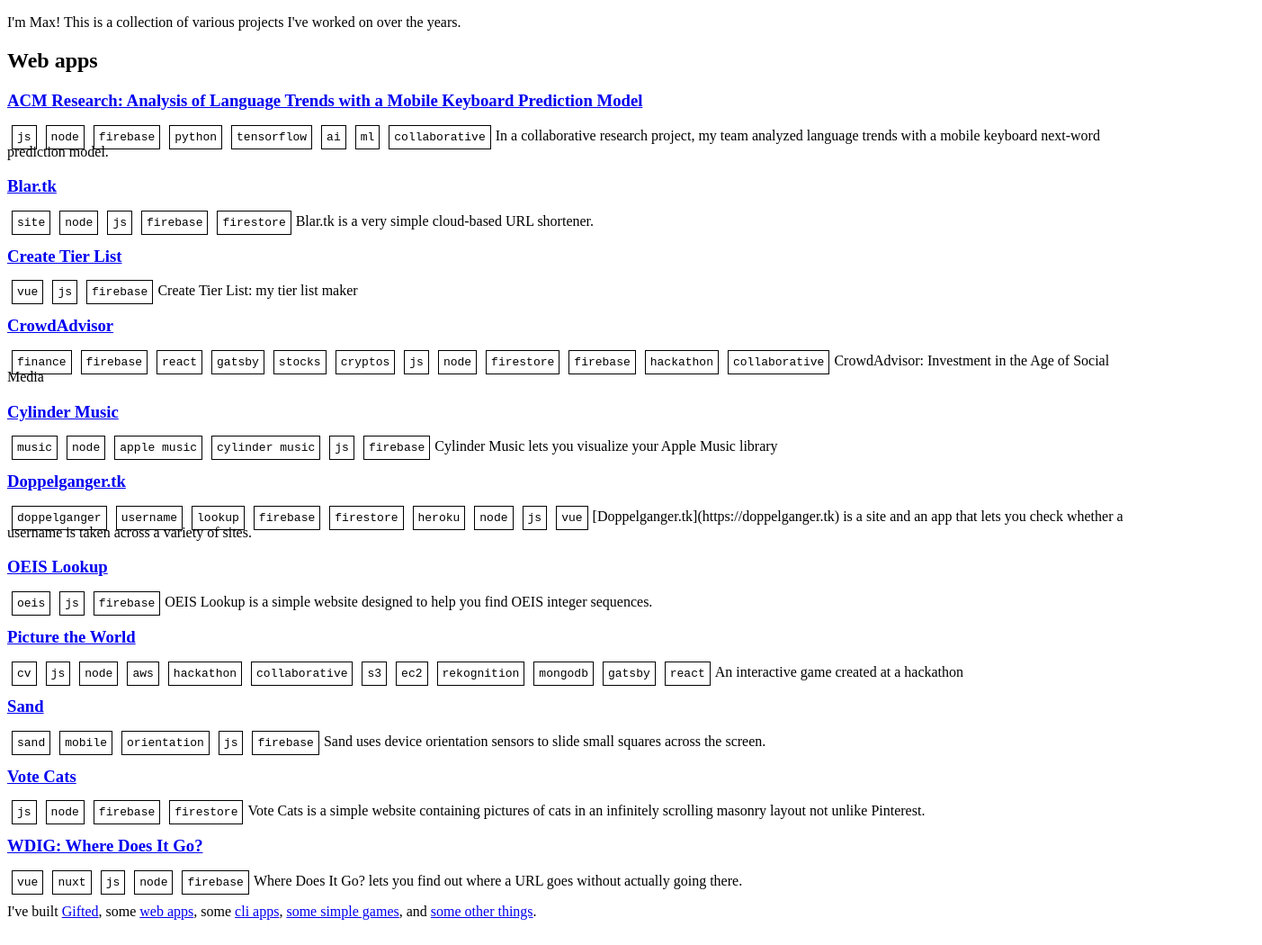
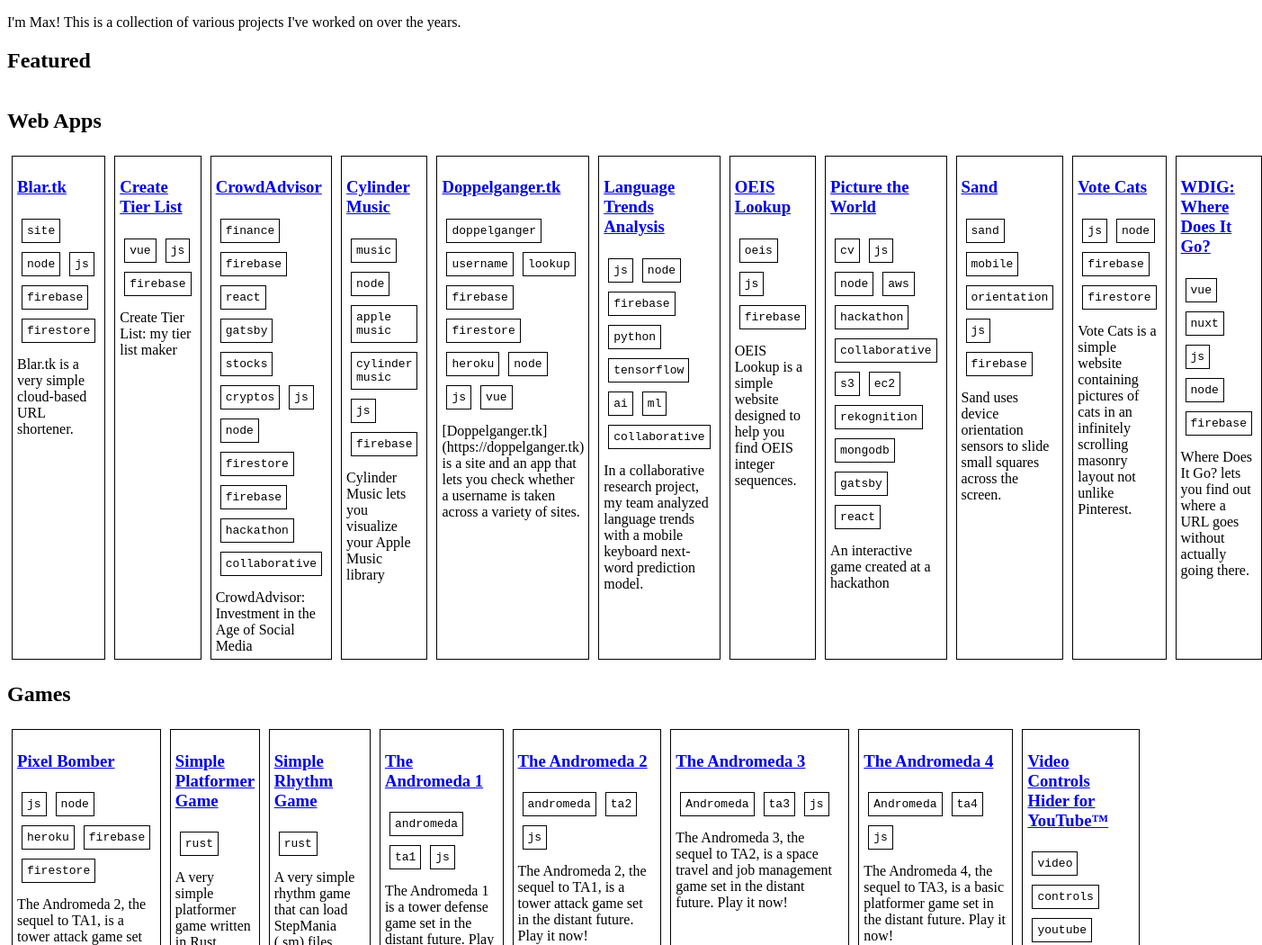
Before and after one commit to pmaxhogan/website, a Gatsby site: page / in a window 1280 px wide. Shown: the top 1050 px of the page at 90% size, 1403 px wide, since content can reach past the window. Built offline with nearby package versions, Linux system fonts and the light colour scheme; Gatsby itself is replaced by a stand-in of ours; some packages are replaced by stand-ins of ours.

Commit message:
Improve style

```diff
--- a/src/components/project-list.jsx
+++ b/src/components/project-list.jsx
@@ -1,5 +1,9 @@
 import * as React from "react"
 import Project from "./project";
+
+const listStyle = {
+    display: 'flex'
+};
 
 export default function ProjectList({list, filter}){
     if(!list) return null;
@@ -13,5 +17,7 @@
     }
 
 
-    return list.map(page => <Project key={Math.random()} link={page.node.slug} title={page.node.frontmatter.title} summary={page.node.frontmatter.summary} tags={page.node.frontmatter.tags.filter(tag => !filterTags.includes(tag))} />)
+    return <div style={listStyle}>
+        {list.map(page => <Project key={Math.random()} link={page.node.slug} title={page.node.frontmatter.title} summary={page.node.frontmatter.summary} tags={page.node.frontmatter.tags.filter(tag => !filterTags.includes(tag))} />)}
+    </div>
 }
--- a/src/components/project.jsx
+++ b/src/components/project.jsx
@@ -1,12 +1,24 @@
 import * as React from "react"
 import Tag from "./tag";
+
+const projectStyle = {
+    margin: 5,
+    padding: 5,
+    border: '1px solid black'
+}
+
+const tagsContainerStyle = {
+    margin: '10px 0',
+    display: 'flex',
+    flexWrap: 'wrap'
+}
 
 export default function Project(props){
     if(props.tags.includes("no-show")) return null;
 
-    return <div>
+    return <div style={projectStyle}>
         <a href={props.link}><h3>{props.title}</h3></a>
-            {props.tags.map(tag => <Tag key={Math.random()} name={tag} />)}
+        <div style={tagsContainerStyle}>{props.tags.map(tag => <Tag key={Math.random()} name={tag} />)}</div>
             {props.summary}
     </div>
 }
--- a/src/pages/games/pixelbomber.mdx
+++ b/src/pages/games/pixelbomber.mdx
@@ -1,7 +1,7 @@
 ---
 title: "Pixel Bomber"
 summary: "The Andromeda 2, the sequel to TA1, is a tower attack game set in the distant future. Play it now!"
-tags: [game,pixel,bomber,bomb game,js,node,heroku,firebase,firestore]
+tags: [game,js,node,heroku,firebase,firestore]
 ---
 
 Pixel Bomber is a simplistic browser-based multiplayer game that lets you battle anyone anywhere for the leaderboard. Move around the map, shoot and place bombs to eliminate other players! [Play it now!](http://pixel.programmer5000.com)
--- a/src/pages/index.mdx
+++ b/src/pages/index.mdx
@@ -10,8 +10,20 @@
 
 I'm Max! This is a collection of various projects I've worked on over the years.
 
-## Web apps
+## Featured
+<ProjectList list={props.data.allMdx.edges} filter="featured" />
+
+## Web Apps
 <ProjectList list={props.data.allMdx.edges} filter="web" />
+
+## Games
+<ProjectList list={props.data.allMdx.edges} filter="game" />
+
+## CLI Apps
+<ProjectList list={props.data.allMdx.edges} filter="cli" />
+
+## Joke Projects
+<ProjectList list={props.data.allMdx.edges} filter="joke" />
 
 
 I've built [Gifted](/gifted), some [web apps](/web-apps/), some [cli apps](/cli-apps/), [some simple games](/games/), and [some other things](/misc).
--- a/src/pages/misc/acm-research.mdx
+++ b/src/pages/misc/acm-research.mdx
@@ -1,5 +1,5 @@
 ---
-title: "ACM Research: Analysis of Language Trends with a Mobile Keyboard Prediction Model"
+title: "Language Trends Analysis"
 tags: [js,node,firebase,python,web,tensorflow,ai,ml,collaborative]
 summary: "In a collaborative research project, my team analyzed language trends with a mobile keyboard next-word prediction model."
 ---
```
